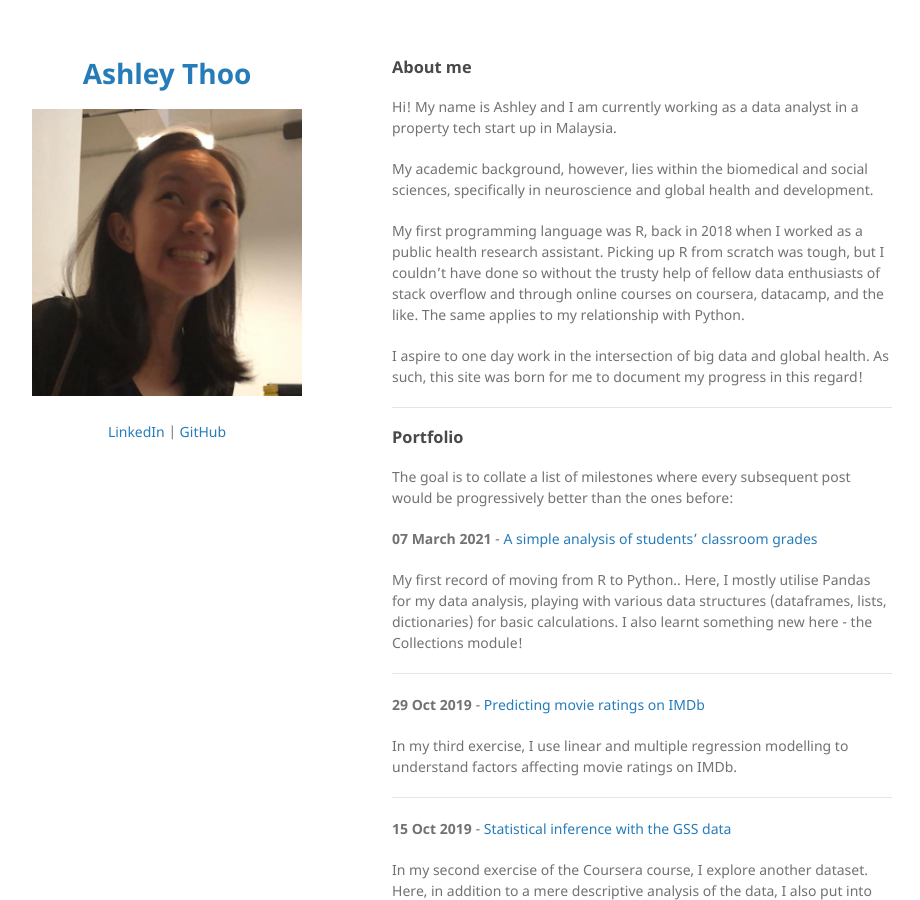
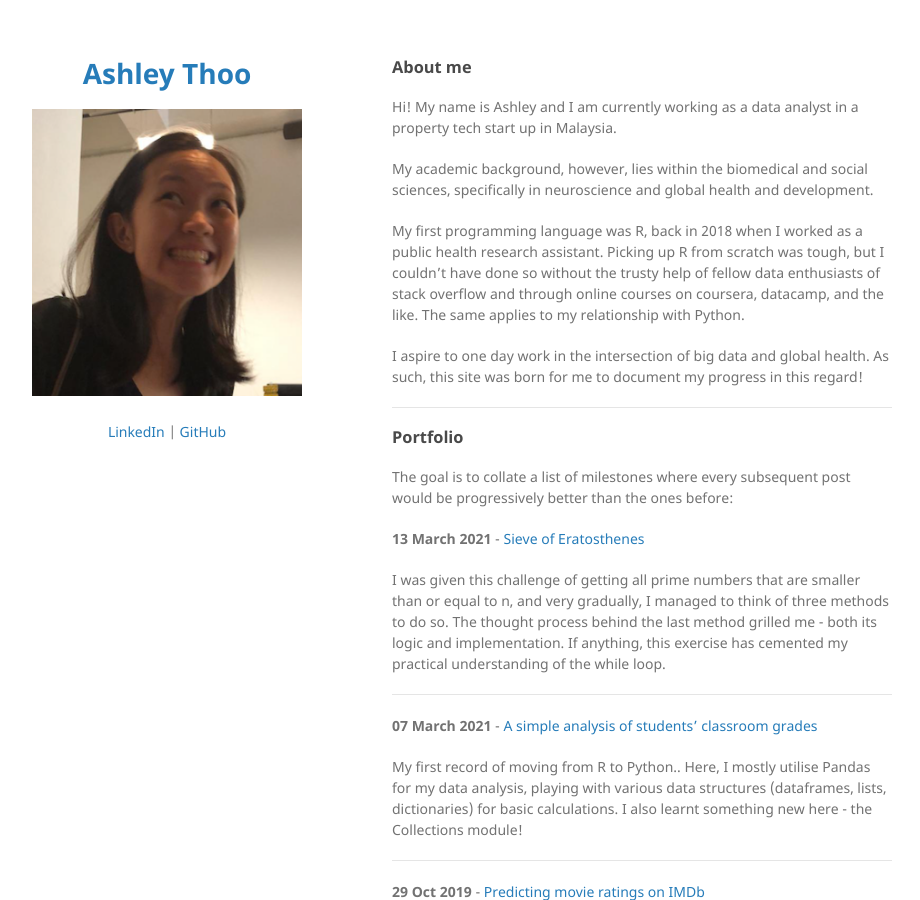
Before and after one commit to ashleythy/ashleythy.github.io, a Jekyll site: the page built from index.md, in a window 1280 px wide and 900 px high. Shown: the whole window, without its empty margins (178-1098 px from the left). Built offline with Jekyll 4.4.1, drawn with Linux system fonts in a browser that asks for light colours; our own code applies the rules of GitHub Pages for plain Markdown files.

Commit message:
Update index.md

```diff
--- a/index.md
+++ b/index.md
@@ -14,6 +14,12 @@ I aspire to one day work in the intersection of big data and global health. As s
 ### Portfolio
 
 The goal is to collate a list of milestones where every subsequent post would be progressively better than the ones before:
+
+<b>13 March 2021</b> - [Sieve of Eratosthenes](/html/entry8.html)
+
+I was given this challenge of getting all prime numbers that are smaller than or equal to n, and very gradually, I managed to think of three methods to do so. The thought process behind the last method grilled me - both its logic and implementation. If anything, this exercise has cemented my practical understanding of the while loop.
+
+---
 
 <b>07 March 2021</b> - [A simple analysis of students' classroom grades](/html/entry7.html)
 
```
